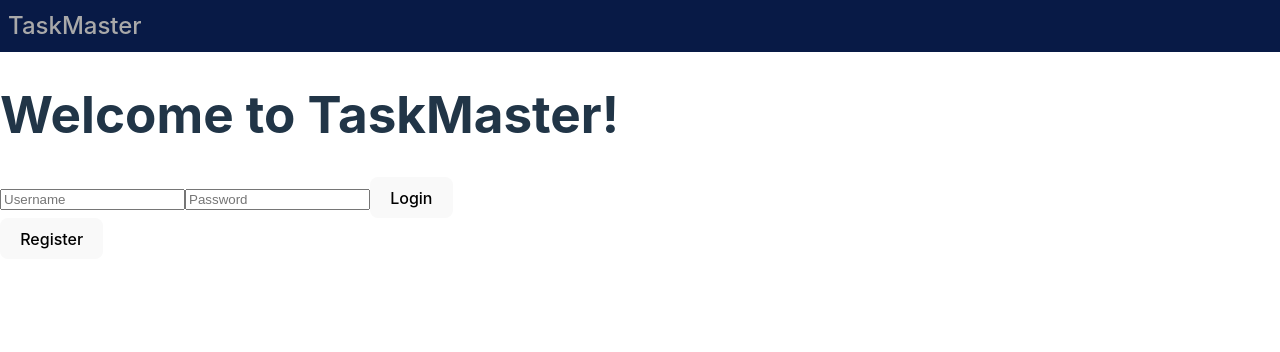
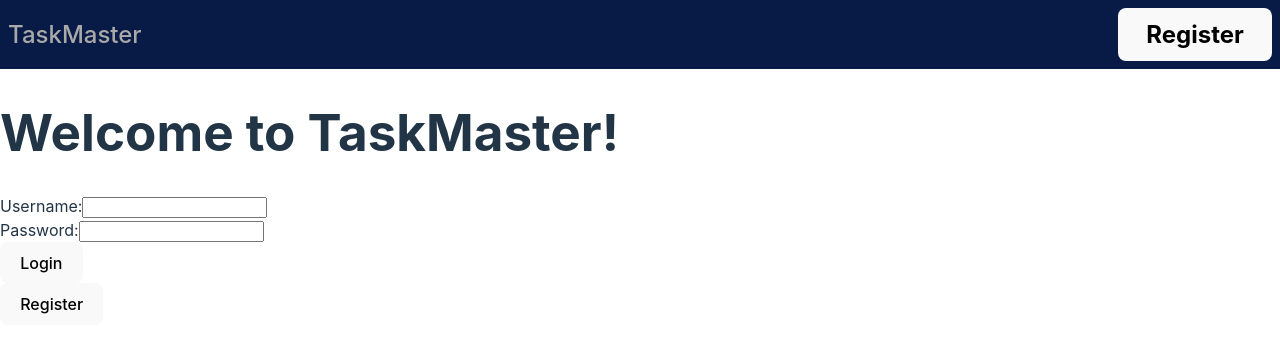
Before and after one commit to buchristo/Taskmaster, a React (Vite) app in the folder Frontend/taskmasterfront/: page / in a window 1280 px wide. Shown: the top 352 px of the page. Built offline with nearby package versions, Linux system fonts and the light colour scheme.

Commit message:
create routing to dummy register page via the header and seperate button

```diff
--- a/Frontend/taskmasterfront/src/components/Header.css
+++ b/Frontend/taskmasterfront/src/components/Header.css
@@ -1,7 +1,6 @@
 .Header nav ul {
   margin: 0;
   padding: 0;
-  width: 100%;
   list-style-type: none;
   display: flex;
   align-items: center;
@@ -17,6 +16,10 @@
   font-weight: bold;
 }
 
+.Header nav ul li.grow {
+  flex-grow: 1;
+}
+
 .Header nav button:hover {
   box-shadow: 0px 0px 5px rgb(255, 255, 255);
 }
--- a/Frontend/taskmasterfront/src/components/Header.jsx
+++ b/Frontend/taskmasterfront/src/components/Header.jsx
@@ -8,7 +8,14 @@
     <nav>
       <ul>
         <li className="grow">
-          <Link to="/">TaskMaster</Link>
+          <Link to="/">
+            TaskMaster
+          </Link>
+        </li>
+        <li>
+          <Link to="/register">
+            <button type="button">Register</button>
+          </Link>
         </li>
       </ul>
     </nav>
--- a/Frontend/taskmasterfront/src/main.jsx
+++ b/Frontend/taskmasterfront/src/main.jsx
@@ -6,6 +6,7 @@
 import Header from './components/Header.jsx'
 import ErrorPage from './pages/ErrorPage.jsx'
 import WelcomePage from './pages/WelcomePage.jsx'
+import Register from './pages/Register.jsx'
 
 const router = createBrowserRouter([
   {
@@ -15,6 +16,10 @@
       {
         index: true,
         element: <WelcomePage />
+      },
+      {
+        path: "/register",
+        element: <Register />
       }
     ],
     errorElement: <ErrorPage />
--- /dev/null
+++ b/Frontend/taskmasterfront/src/pages/Register.jsx
@@ -0,0 +1,8 @@
+
+
+export default function Register(){
+
+    return <>
+        <h1>Register Page</h1>
+    </>
+}
--- a/Frontend/taskmasterfront/src/pages/WelcomePage.jsx
+++ b/Frontend/taskmasterfront/src/pages/WelcomePage.jsx
@@ -1,3 +1,4 @@
+import { Link } from "react-router-dom"
 
 export default function WelcomePage(){
 
@@ -5,11 +6,21 @@
     <div>
         <h1>Welcome to TaskMaster!</h1>
         <form>
-            <input type="text" placeholder="Username" />
-            <input type="text" placeholder="Password"/>
+            <label>
+                Username:
+                <input type="text"/>
+            </label>
+            <br />
+            <label>
+                Password:
+                <input type="text"/>
+            </label>
+            <br />
             <button>Login</button>
         </form>
-        <button>Register</button>
+        <Link to="/register">
+            <button>Register</button>
+        </Link>
     </div>
     </>
 }
```
